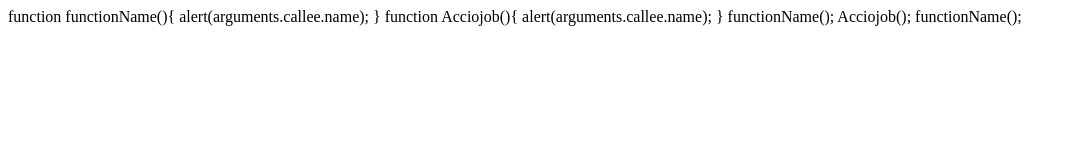
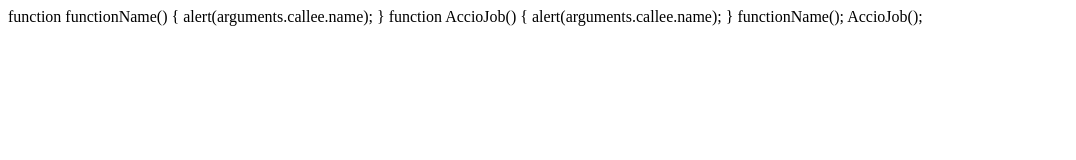
Before and after one commit to acciojob/print-function-name-Sidd444, a website: page main.html in a window 1280 px wide. Shown: the whole page, without its empty margins (0-1076 px from the left). Drawn offline with Linux system fonts and the light colour scheme.

Commit message:
created a submission

```diff
--- a/main.html
+++ b/main.html
@@ -8,16 +8,25 @@
 
 <body>
 	<!-- the entire body must be written by student -->
-	function functionName(){
-	    alert(arguments.callee.name);
-	}
-	function Acciojob(){
-	alert(arguments.callee.name);
-	}
-	functionName();
-	Acciojob();
+	function functionName()
+{
+		alert(arguments.callee.name);
+}
+
+function AccioJob()
+{
+		alert(arguments.callee.name);
+}
+
+functionName();
+
+AccioJob();
     <script type="text/javascript" src="./script.js">
-</script>
+		var functionName = function() {
+    alert(functionName.name);
+};
+
+
 functionName();
 </body>
 
--- a/script.js
+++ b/script.js
@@ -1,5 +1 @@
 //your JS code here. If required.
-function functionName(){
-	alert(functionName.name);
-}
-functionName();
```
